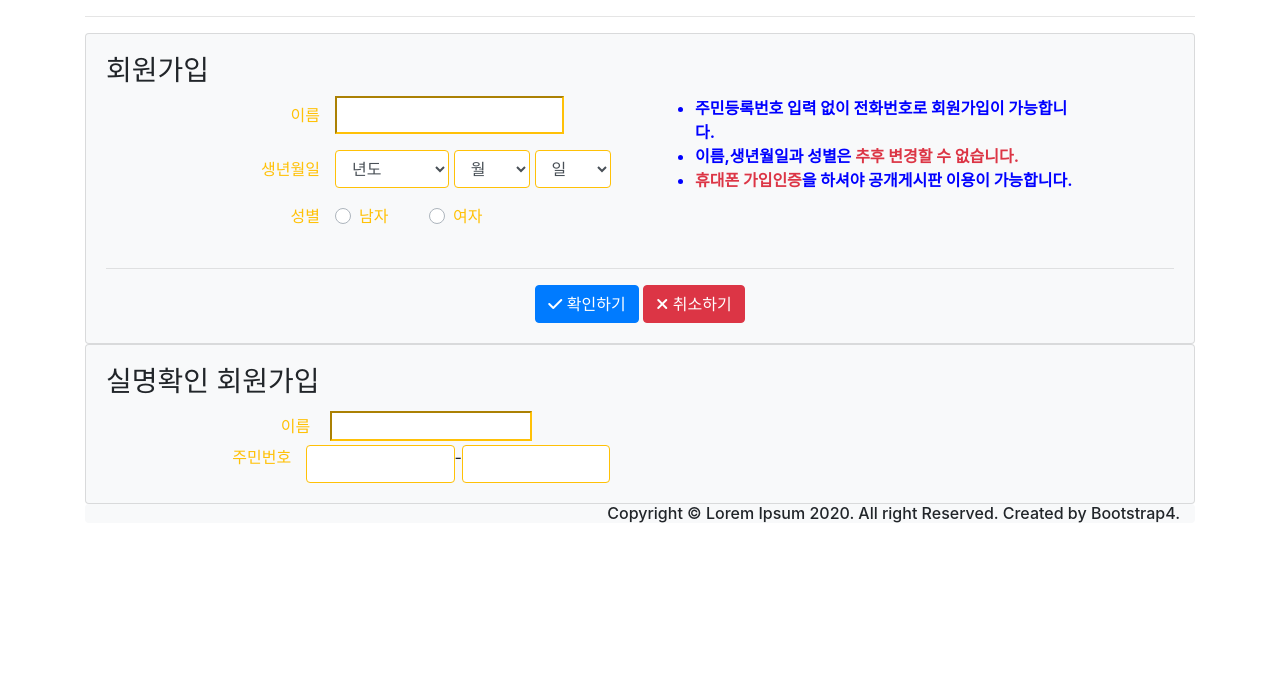
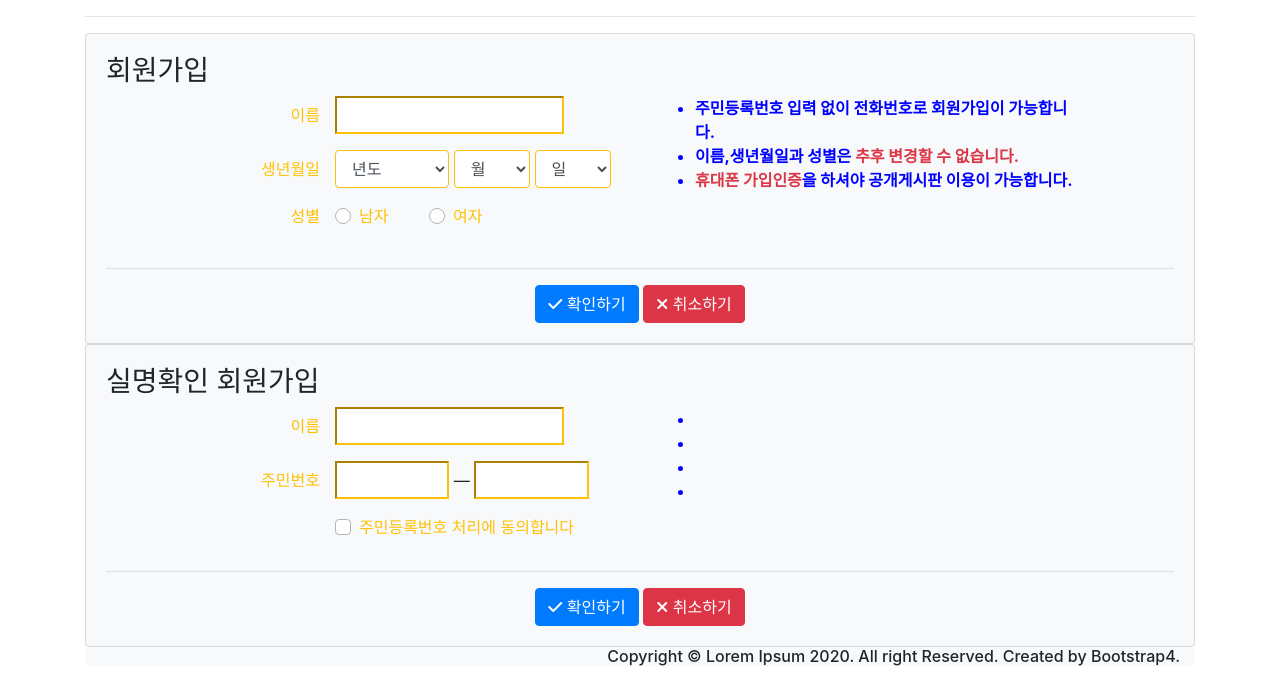
Before and after one commit to june2413/semiprojectv2, a plain HTML site: page join/checkme.html in a window 1280 px wide. Shown: the part 351-1025 px from the top of the page. Before the commit the page ends 882 px from the top, so only its background shows below. Drawn offline with nearby package versions, Linux system fonts and the light colour scheme.

Commit message:
semiproject v2 join

```diff
--- a/join/checkme.html
+++ b/join/checkme.html
@@ -133,18 +133,47 @@
 
             <div class="card card-body bg-light">
                 <h3>실명확인 회원가입</h3>
-                <form>
-                <div class="row col-5 offset-1">
-                    <div>
-                    <label class="col-4 col-form-label text-warning text-right" for="name">이름</label>
-                        <input type="text" class="col-7 border-warning">
+                <form id="checkfrm2" name="checkfrm2">
+                <div class="row">
+                    <div class="col-5 offset-1">
+                        <div class="form-group row">
+                    <label class="col-4 col-form-label text-warning text-right" for="name2">이름</label>
+                        <input type="text" name="name" id="name2" class="form-cobtrol border-warning col-6">
+                        </div>
+
+
+                     <div class="form-group row">
+                    <label class="col-4 col-form-label text-warning text-right" for="jumin1">주민번호</label>
+                         <input type="text" name="jumin1" id="jumin1" class="form-cobtrol border-warning col-3">
+                        <span class="col-form-label">&nbsp;&mdash;&nbsp;</span>
+                           <input type="text" name="jumin2" id="jumin2" class="form-cobtrol border-warning col-3">
+                         </div>
+                 <div class="form-group row">
+                    <label class="col-4"></label>
+                     <div class="custom-control custom-checkbox">
+                        <input type="checkbox" id="chkjumin" name="chkjumin" class="custom-control-input" value="y">
+                         <label for="chkjumin" class="custom-control-label text-warning">주민등록번호 처리에 동의합니다</label>
+                     </div>
                     </div>
-                    <div class="row">
-                    <label class="col-3 text-warning text-right">주민번호</label>
-                        <input type="text" class="form-control col-4 border-warning"> &#45; <input type="password"class="form-control col-4 border-warning">
                     </div>
 
-                </div>
+                    <div class="col-5">
+                        <ul style="color: blue; font-weight: bold">
+                            <li></li>
+                            <li></li>
+                            <li></li>
+                            <li></li>
+                        </ul>
+                    </div>
+                </div> <!--실명 확인입력폼-->
+
+                    <div class="row">
+                        <div class="col text-center">
+                            <hr>
+                            <button type="button" id="chk1btn" class="btn btn-primary"><i class="fas fa-check"></i> 확인하기</button>
+                        <button type="button" id="cancel1btn" class="btn btn-danger"><i class="fas fa-times"></i> 취소하기</button>
+                        </div>
+                    </div> <!--버튼들-->
                 </form>
             </div><!--실명 회원가입-->
 
```
